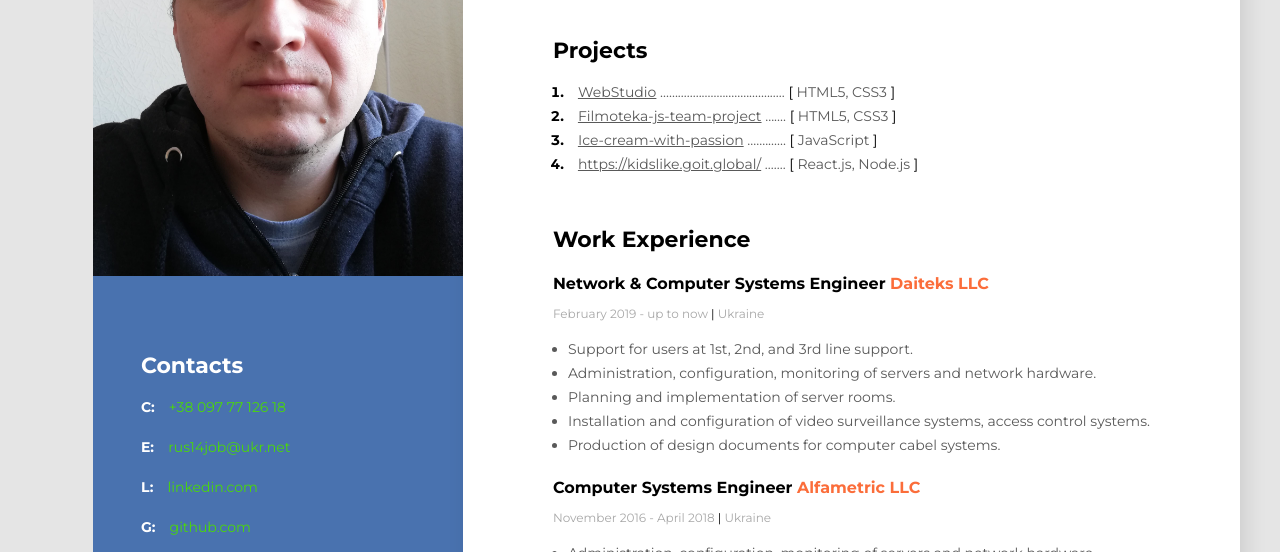
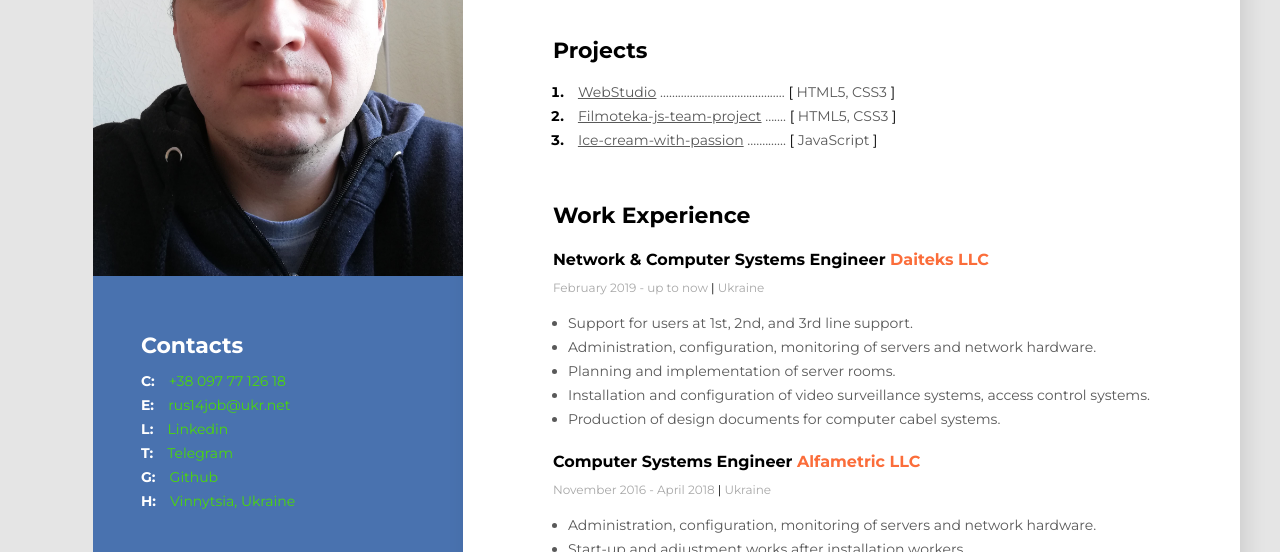
Before and after one commit to Midland707/resume-full-stack-developer, a plain HTML site: page index.html in a window 1280 px wide. Shown: the part 248-800 px from the top of the page. Drawn offline with Linux system fonts and the light colour scheme.

Commit message:
add home address

```diff
--- a/index.html
+++ b/index.html
@@ -52,14 +52,6 @@
               <a href="https://w-sei.github.io/ice-cream-with-passion/" class="project-link">Ice-cream-with-passion</a>
               .............
               <span class="project-bracket">[</span> JavaScript
-              <span class="project-bracket">]</span>
-            </span>
-          </li>
-          <li class="project-item">
-            <span class="project">
-              <a href="https://kidslike.goit.global/" class="project-link">https://kidslike.goit.global/</a>
-              .......
-              <span class="project-bracket">[</span> React.js, Node.js
               <span class="project-bracket">]</span>
             </span>
           </li>
@@ -164,11 +156,24 @@
           </p>
           <p>
             <span class="contact-type">L:</span>
-            <a href="https://www.linkedin.com/in/ruslan-oliinyk-2ab915130/" class="contact-link">linkedin.com</a>
+            <a target="_blank" rel="noopener noreferrer" href="https://www.linkedin.com/in/ruslan-oliinyk-2ab915130/"
+              class="contact-link">Linkedin</a>
+          </p>
+          <p>
+            <span class="contact-type">T:</span>
+            <a target="_blank" rel="noopener noreferrer" href="https://t.me/midland707"
+              class="contact-link">Telegram</a>
           </p>
           <p>
             <span class="contact-type">G:</span>
-            <a href="https://github.com/Midland707" class="contact-link">github.com</a>
+            <a target="_blank" rel="noopener noreferrer" href="https://github.com/Midland707"
+              class="contact-link">Github</a>
+          </p>
+          <p>
+            <span class="contact-type">H:</span>
+            <a target="_blank" rel="noopener noreferrer"
+              href="https://www.google.com.ua/maps/@49.2336701,28.4598372,13.25z?hl=uk&authuser=1"
+              class="contact-link">Vinnytsia, Ukraine</a>
           </p>
         </div>
       </div>
--- a/styles/style.css
+++ b/styles/style.css
@@ -1,6 +1,10 @@
 body {
     font-family: 'Montserrat', sans-serif;
     background-color: #E5E5E5;
+}
+
+p {
+    margin:0;
 }
 
 /* main styles */
@@ -206,7 +210,7 @@ body {
 
 .photo {
     width: 370px;
-    margin-bottom: 50px;
+    margin-bottom: 30px;
 }
 
 .contacts,
```
